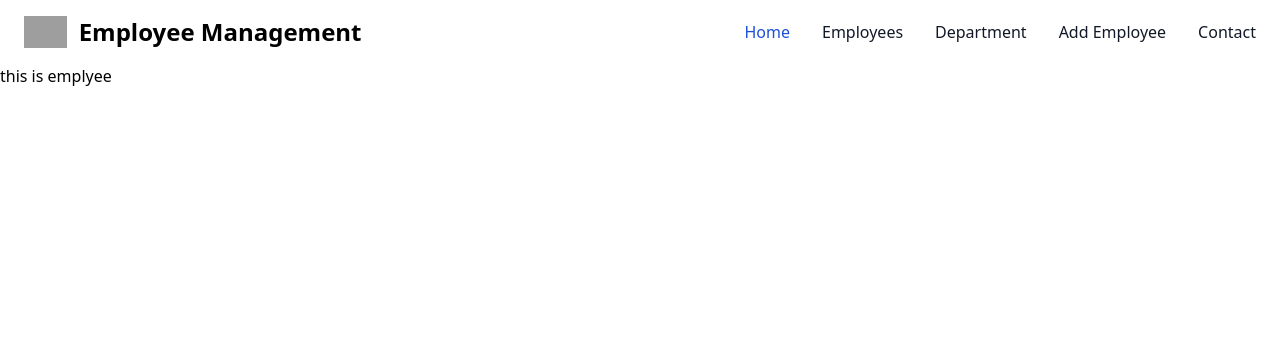
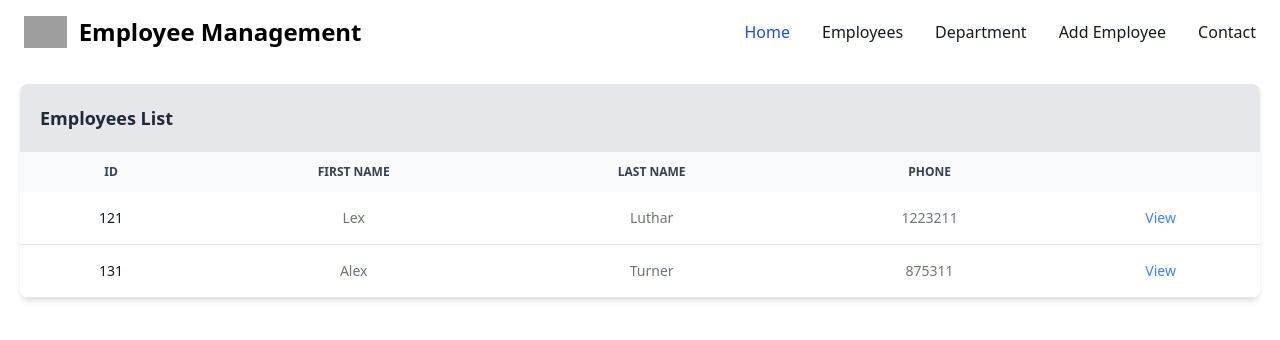
Before and after one commit to SagarB04/EmployeeUI, a React (Vite) app: page /employees in a window 1280 px wide. Shown: the top 340 px of the page. Built offline with nearby package versions, Linux system fonts and the light colour scheme; grey boxes are pictures that could not be loaded.

Commit message:
added employee page

```diff
--- a/package.json
+++ b/package.json
@@ -12,7 +12,8 @@
   "dependencies": {
     "react": "^18.3.1",
     "react-dom": "^18.3.1",
-    "react-router-dom": "^6.26.0"
+    "react-router-dom": "^6.26.0",
+    "reactjs-popup": "^2.0.6"
   },
   "devDependencies": {
     "@types/react": "^18.3.3",
--- a/src/components/Contact.jsx
+++ b/src/components/Contact.jsx
@@ -1,7 +1,7 @@
 const Contact = () => {
   return (
     <div className="flex flex-col">
-      <div className="text-slate-800 text-6xl text-center font-bold p-6">Get In Touch</div>
+      <div className="text-slate-500 text-6xl text-center font-bold p-6">Get In Touch</div>
       <div className="grid lg:grid-cols-3 md:grid-cols-3 grid-cols-1 place-items-center p-4 bg-slate-300">
 
         <div className="flex flex-col items-center justify-center space-y-1.5 text-center size-72">
--- a/src/components/Employees.jsx
+++ b/src/components/Employees.jsx
@@ -1,8 +1,170 @@
+import { useState } from "react"
+import Popup from "reactjs-popup";
+
 const Employees = () => {
+
+  const [list, setList] = useState([
+    {
+      employeeId: 121,
+      firstName: "Lex",
+      lastName: "Luthar",
+      phone: 1223211,
+      salary: 45000,
+      departmentId: 89,
+      jobId: "SA_MAN",
+    },
+    {
+      employeeId: 131,
+      firstName: "Alex",
+      lastName: "Turner",
+      phone: 875311,
+      salary: 75000,
+      departmentId: 99,
+      jobId: "IT_MAN",
+    }
+  ]);
+
+
+
+
   return (
-    <>
-      this is emplyee
-    </>
+    <div>
+
+      <div className="relative overflow-x-auto shadow-md sm:rounded-lg md:m-5">
+        <table className="w-full text-sm rtl:text-right text-gray-500 dark:text-gray-400 text-center">
+          <caption className="p-5 text-lg font-semibold text-left rtl:text-right text-gray-800 bg-gray-200 ">
+            Employees List
+          </caption>
+          <thead className="text-xs text-gray-700 uppercase bg-gray-50 dark:bg-gray-700 dark:text-gray-400">
+            <tr>
+              <th scope="col" className="px-6 py-3">
+                Id
+              </th>
+              <th scope="col" className="px-6 py-3">
+                First Name
+              </th>
+              <th scope="col" className="px-6 py-3">
+                Last Name
+              </th>
+              <th scope="col" className="px-6 py-3">
+                Phone
+              </th>
+              <th scope="col" className="px-6 py-3">
+                <span className="sr-only">View</span>
+              </th>
+            </tr>
+          </thead>
+          <tbody>
+
+            {
+              list.map((emp) => {
+                return <tr key={emp.employeeId} className="bg-white border-b dark:bg-gray-800 dark:border-gray-700">
+                  <th scope="row" className="px-6 py-4 font-medium text-gray-900 whitespace-nowrap dark:text-white">
+                    {emp.employeeId}
+                  </th>
+                  <td className="px-6 py-4">
+                    {emp.firstName}
+                  </td>
+                  <td className="px-6 py-4">
+                    {emp.lastName}
+                  </td>
+                  <td className="px-6 py-4">
+                    {emp.phone}
+                  </td>
+                  <td className="px-6 py-4">
+                  <Popup
+          trigger={<button className="button font-medium text-blue-500  hover:underline"> View </button>}
+          modal
+          nested
+        >
+          {(close) => (
+            <div className=" text-slate-900 bg-white rounded-lg w-96 shadow-lg shadow-neutral-700">
+              <div className="flex rounded-t-lg justify-end text-red-600 font-extrabold text-2xl bg-blue-950">
+                <button className="px-2" onClick={close}>
+                  &times;
+                </button>
+              </div>
+
+              <div className="text-center bg-blue-950 text-slate-100 pb-4 font-semibold"> Employee detail </div>
+
+              <div className="p-4 bg-gray-200 w-full">
+
+                <table className="m-auto w-full text-center  ">
+                  <tr>
+                    <td className="font-semibold text-right">Employee Id</td>
+                    <td className="font-semibold px-2">:</td>
+                    <td className="text-left">{emp.employeeId}</td>
+                  </tr>
+                  <tr>
+                    <td className="font-semibold text-right">First Name</td>
+                    <td className="font-semibold">:</td>
+                    <td className="text-left">{emp.firstName}</td>
+                  </tr>
+                  <tr>
+                    <td className="font-semibold text-right">Lasr Name</td>
+                    <td className="font-semibold">:</td>
+                    <td className="text-left">{emp.lastName}</td>
+                  </tr>
+                  <tr>
+                    <td className="font-semibold text-right">Email</td>
+                    <td className="font-semibold">:</td>
+                    <td className="text-left">emdddddil</td>
+                  </tr>
+                  <tr>
+                    <td className="font-semibold text-right">Phone</td>
+                    <td className="font-semibold">:</td>
+                    <td className="text-left">{emp.phone}</td>
+                  </tr>
+                  <tr>
+                    <td className="font-semibold text-right">Hire Date</td>
+                    <td className="font-semibold">:</td>
+                    <td className="text-left">hiredddddddate</td>
+                  </tr>
+                  <tr>
+                    <td className="font-semibold text-right">Job Id</td>
+                    <td className="font-semibold">:</td>
+                    <td className="text-left">{"dfhsd"}</td>
+                  </tr>
+                  <tr>
+                    <td className="font-semibold text-right">Salary</td>
+                    <td className="font-semibold">:</td>
+                    <td className="text-left">{emp.salary}</td>
+                  </tr>
+                  <tr>
+                    <td className="font-semibold text-right">Manager Id</td>
+                    <td className="font-semibold">:</td>
+                    <td className="text-left">{"mange"}</td>
+                  </tr>
+                  <tr>
+                    <td className="font-semibold text-right">Department Id</td>
+                    <td className="font-semibold">:</td>
+                    <td className="text-left">{emp.departmentId}</td>
+                  </tr>
+                </table>
+
+              </div>
+
+              <div className="flex justify-between p-2 font-semibold rounded-b-lg space-x-2 bg-slate-300 border border-t-slate-300">
+                <button className="text-green-700">Update</button>
+                <button className="text-rose-700">Delete</button>
+              </div>
+            </div>
+          )}
+        </Popup>
+                  </td>
+                </tr>
+
+              })
+
+            }
+
+
+          </tbody>
+        </table>
+
+      </div>
+
+    </div>
   )
 }
 
```
Also changed, not shown: 1 other file (tests, documents, lock files or other folders).
